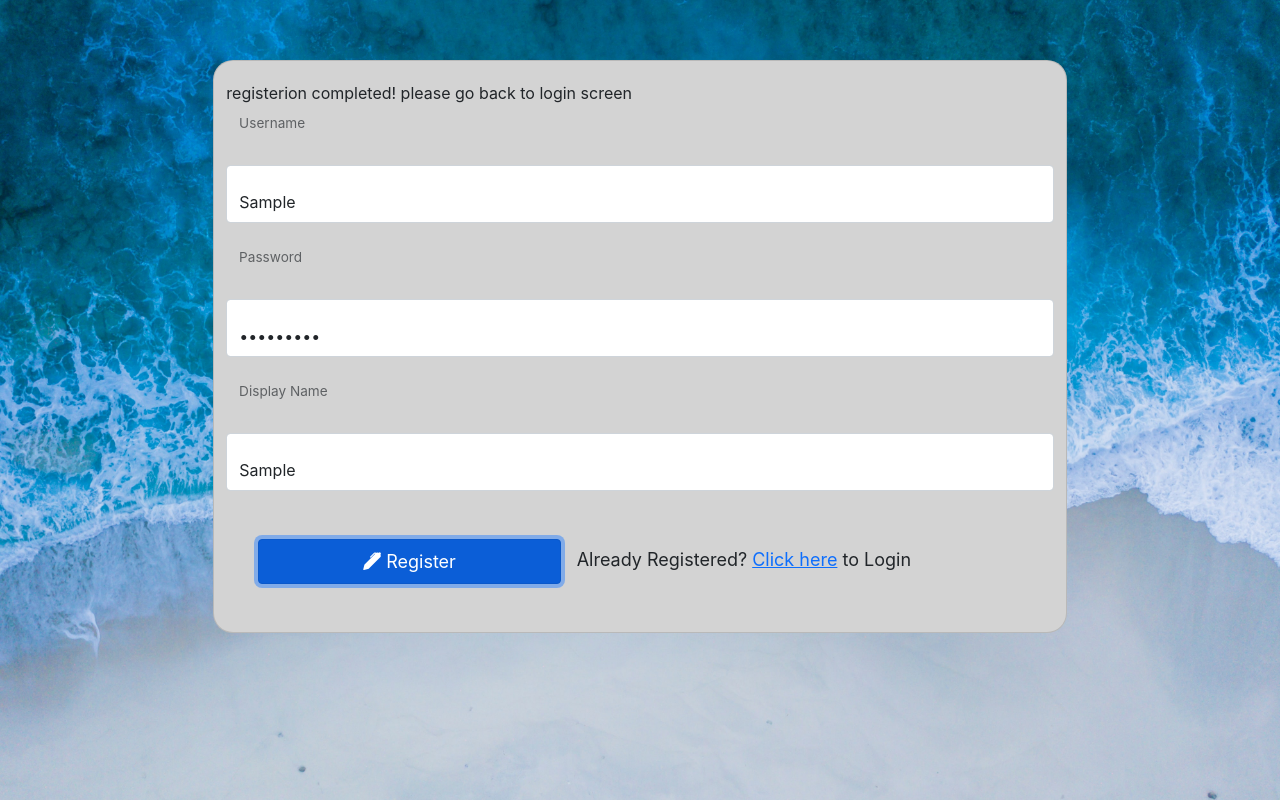
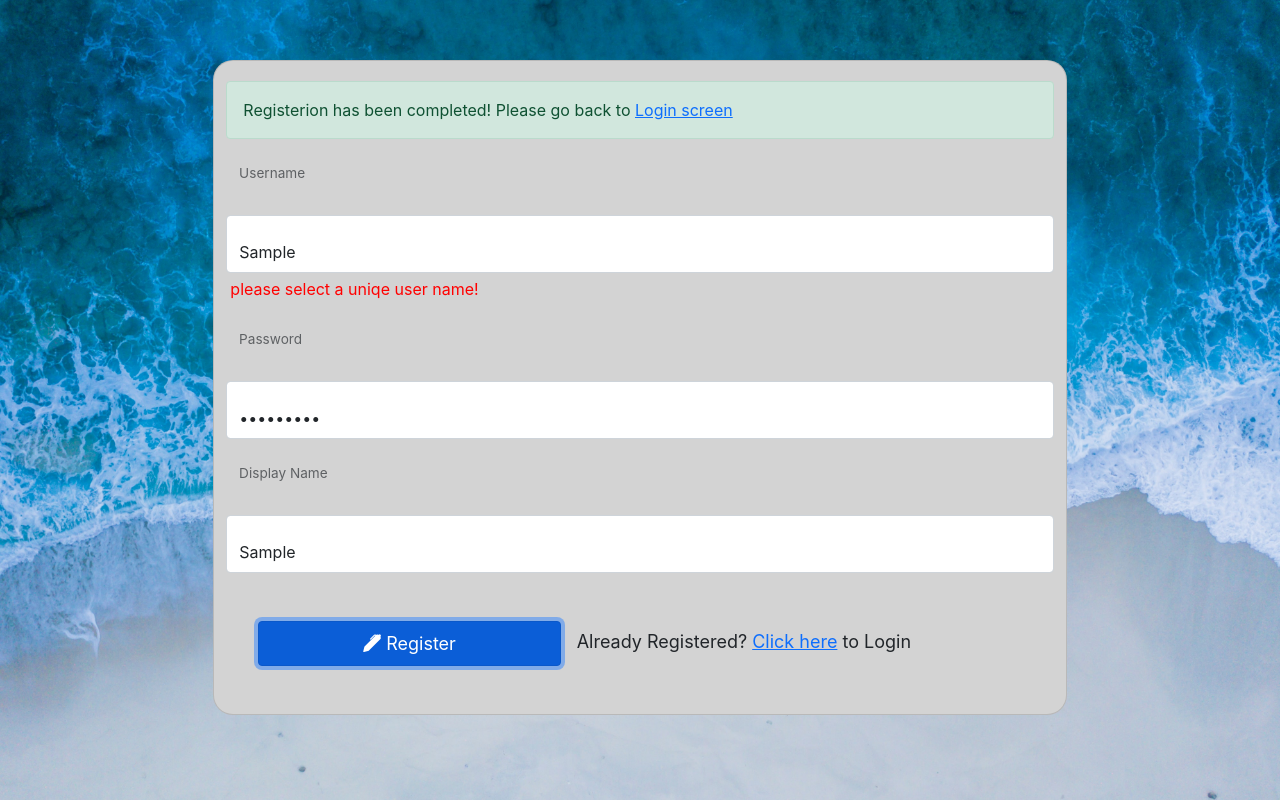
Before and after one commit to danielkarl888/WAppBIU, a React (Create React App) app: page /regi in a window 1280 px wide. Both pictures are taken after typing "Sample", "Sample123", "Sample" into the empty fields and a click on the button "Register". Built offline with nearby package versions, Linux system fonts and the light colour scheme.

Commit message:
registerPage completetd!

```diff
--- a/src/RegisterPage.js
+++ b/src/RegisterPage.js
@@ -17,20 +17,27 @@ function RegisterPage() {
         setNewUser({ ...newUser, userName: event.target.value })
         console.log(newUser.userName);
     }
-    const handleUserPasswordChange = (event) => {
+    const handlePasswordChange = (event) => {
         setNewUser({ ...newUser, password: event.target.value })
         console.log(newUser.password);
-        validPassword(newUser.password);
     }
     const handleDisplayNameChange = (event) => {
         setNewUser({ ...newUser, display: event.target.value })
         console.log(newUser.display);
-
     }
     const [submitted, setSubmitted] = useState(false);
-    const handleSubmit = (event) => {
+    const [successMessage, setSuccessMessage] = useState(false);
+    const handleSubmit = (event, newUser) => {
         event.preventDefault();
-        setSubmitted(true);
+        validAllandRegister(newUser);
+        var bool = validAllandRegister(newUser);
+        console.log(bool);
+        if(bool){
+            console.log("succedd!!");
+            setSubmitted(true);
+        } else {
+            setSubmitted(false);
+        }
     }
     const validPassword = (newPassword)=>{
         if (!(/\d/.test(newPassword) && /[a-zA-Z]/.test(newPassword))) {
@@ -40,20 +47,30 @@ function RegisterPage() {
         }
     }
     const validUsername = (uname)=>{
-        userList.map((user, key)=>{
-            if(uname == user.userName)
-            return false;
+        for(var i=0; i<userList.length; i++) {
+            if (uname==userList[i].userName){
+                return false;
+            }
         }
-        );
         return true;
     }
-
+    const validAllandRegister = (newUser)=>{
+        if (validPassword(newUser.password) && validUsername(newUser.userName)){
+            userList.push(newUser);
+            setSuccessMessage(true);
+            console.log(userList[userList.length - 2])
+            console.log(userList[userList.length - 1])
+            return true;
+        }
+        return false;
+    }
 
     return (
         <form
-        onSubmit={handleSubmit} className="col card mt-2" id="conncectCard">
-        {submitted ? <div>registerion completed! please go back to login screen</div> : null}
-
+        onSubmit={e => handleSubmit(e, newUser)}
+        className="col card mt-2"
+        id="conncectCard">
+        {(successMessage) ? <div className="alert alert-success">Registerion has been completed! Please go back to <Link to="/">Login screen</Link></div> : null}
             <div className="form-floating mb-3 input-padding-5">
 
                 <input
@@ -65,14 +82,13 @@ function RegisterPage() {
                     name="userName"
                     value={newUser.userName}>
                 </input>
-                {(submitted && !validUsername(newUser.userName)) ? <div className="validation m-1">please select a uniqe user name!</div> : null}
-
+                {(!validUsername(newUser.userName) && !submitted && newUser.userName!="") ? <div className="validation m-1">please select a uniqe user name!</div> : null}
                 <label htmlFor="floatingUser">Username</label>
             </div>
             <>
                 <div className="form-floating mb-3 input-padding-5">
                     <input
-                        onChange={handleUserPasswordChange}
+                        onChange={handlePasswordChange}
                         type="password"
                         className="form-control mt-2"
                         id="floatingPassword"
@@ -80,8 +96,7 @@ function RegisterPage() {
                         name="Password"
                         value={newUser.password}>
                     </input>
-                    {(submitted && !validPassword(newUser.password)) ? <div className="validation m-1">please select at least 1 letter and 1 char!</div> : null}
-
+                    {(!validPassword(newUser.password)  && !submitted && newUser.password != "") ? <div className="validation m-1">please select at least 1 letter and 1 char!</div> : null}
                     <label htmlFor="floatingPassword">Password</label>
                 </div>
             </>
```
